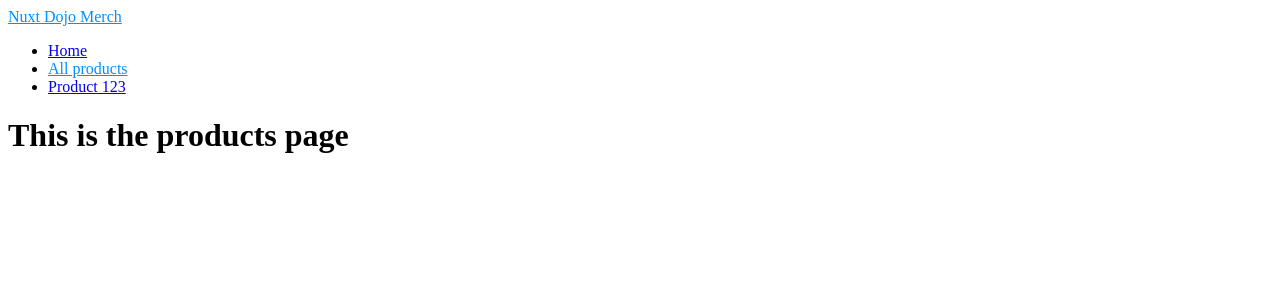
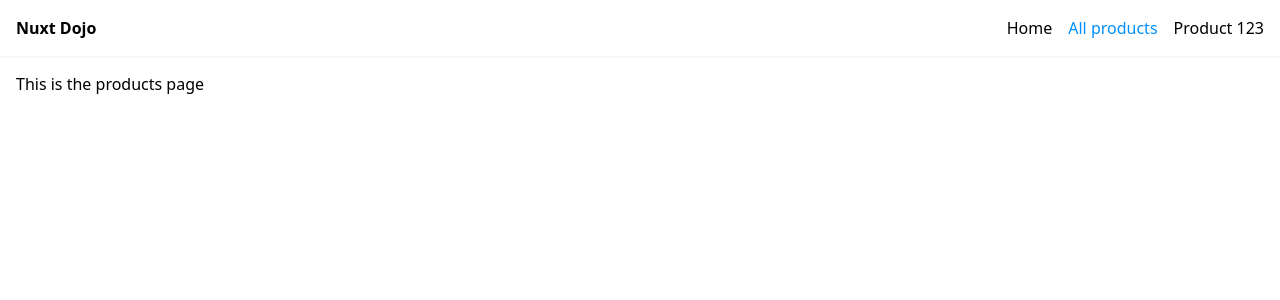
Before and after one commit to HassenIO/nuxt-learning, a Nuxt app: page /products in a window 1280 px wide. Shown: the top 300 px of the page. Built offline with nearby package versions, Linux system fonts and the light colour scheme.

Commit message:
Add Tailwind CSS

```diff
--- a/layouts/default.vue
+++ b/layouts/default.vue
@@ -1,16 +1,16 @@
 <template>
   <div>
-    <header>
-      <nav>
-        <NuxtLink to="/">Nuxt Dojo</NuxtLink>
-        <ul>
+    <header class="shadow-sm bg-white">
+      <nav class="container mx-auto p-4 flex justify-between">
+        <NuxtLink to="/" class="font-bold">Nuxt Dojo</NuxtLink>
+        <ul class="flex gap-4">
           <li><NuxtLink to="/">Home</NuxtLink></li>
           <li><NuxtLink to="/products">All products</NuxtLink></li>
           <li><NuxtLink to="/products/123">Product 123</NuxtLink></li>
         </ul>
       </nav>
     </header>
-    <div>
+    <div class="container mx-auto p-4">
       <slot />
     </div>
   </div>
--- a/layouts/products.vue
+++ /dev/null
@@ -1,23 +0,0 @@
-<template>
-  <div>
-    <header>
-      <nav>
-        <NuxtLink to="/products">Nuxt Dojo Merch</NuxtLink>
-        <ul>
-          <li><NuxtLink to="/">Home</NuxtLink></li>
-          <li><NuxtLink to="/products">All products</NuxtLink></li>
-          <li><NuxtLink to="/products/123">Product 123</NuxtLink></li>
-        </ul>
-      </nav>
-    </header>
-    <div>
-      <slot />
-    </div>
-  </div>
-</template>
-
-<style scoped>
-  .router-link-exact-active {
-    color: #0090ff;
-  }
-</style>
--- a/nuxt.config.ts
+++ b/nuxt.config.ts
@@ -1,4 +1,5 @@
 // https://nuxt.com/docs/api/configuration/nuxt-config
 export default defineNuxtConfig({
-  devtools: { enabled: true }
-})
+  devtools: { enabled: true },
+  modules: ["@nuxtjs/tailwindcss"],
+});
--- a/package.json
+++ b/package.json
@@ -11,6 +11,7 @@
   },
   "devDependencies": {
     "@nuxt/devtools": "latest",
+    "@nuxtjs/tailwindcss": "^6.9.5",
     "nuxt": "^3.8.1",
     "vue": "^3.3.8",
     "vue-router": "^4.2.5"
--- a/pages/products/[id]/index.vue
+++ b/pages/products/[id]/index.vue
@@ -6,10 +6,6 @@
 
 <script setup>
   const { id } = useRoute().params;
-
-  definePageMeta({
-    layout: 'products',
-  });
 </script>
 
 <style scoped></style>
--- a/pages/products/index.vue
+++ b/pages/products/index.vue
@@ -5,9 +5,6 @@
 </template>
 
 <script setup>
-  definePageMeta({
-    layout: 'products',
-  });
 </script>
 
 <style scoped></style>
```
Also changed, not shown: 1 other file (tests, documents, lock files or other folders).
